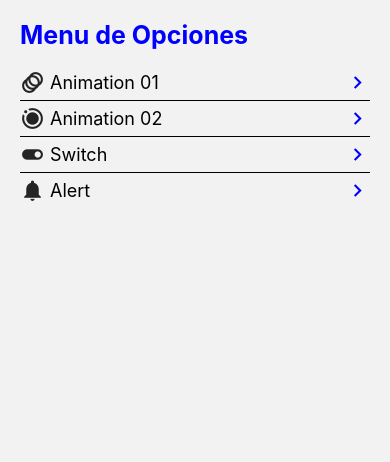
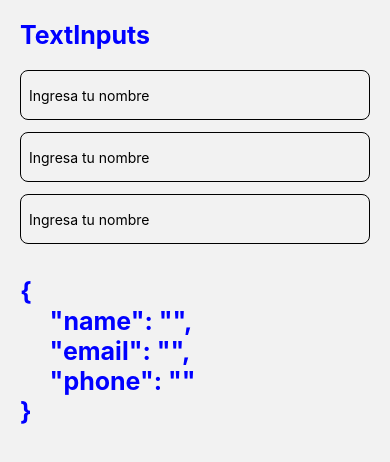
Before and after one commit to josueperezparejo/components-react-native, a React Native app: screen /TextInputsScreen in a window 390 px wide. Shown: the top 462 px of the page. Built offline with nearby package versions, Linux system fonts and the light colour scheme.

Commit message:
TextInputs

```diff
--- a/src/data/menuItems.tsx
+++ b/src/data/menuItems.tsx
@@ -21,4 +21,9 @@ export const menuItems:MenuItem[] = [
       icon: 'notifications',
       component: 'AlertScreen'
     },
+    {
+      name: 'TextInputs',
+      icon: 'edit',
+      component: 'TextInputsScreen'
+    },
   ]
--- a/src/navigation/StackNavigation.tsx
+++ b/src/navigation/StackNavigation.tsx
@@ -5,7 +5,8 @@ import {
     AnimationScreen01,
     AnimationScreen02,
     SwitchScreen,
-    AlertScreen
+    AlertScreen,
+    TextInputsScreen
 } from '../screens'
 
 
@@ -24,6 +25,7 @@ export const StackNavigation = () => {
             <Stack.Screen name="AnimationScreen02" component={AnimationScreen02} />
             <Stack.Screen name="SwitchScreen" component={SwitchScreen} />
             <Stack.Screen name="AlertScreen" component={AlertScreen} />
+            <Stack.Screen name="TextInputsScreen" component={TextInputsScreen} />
         </Stack.Navigator>
     )
 }
--- /dev/null
+++ b/src/screens/TextInputsScreen.tsx
@@ -0,0 +1,70 @@
+import { Keyboard, KeyboardAvoidingView, Platform, ScrollView, StyleSheet, TextInput, TouchableWithoutFeedback, View } from "react-native"
+import { styles } from "../theme/appTheme"
+import { HeaderTitle } from "../components"
+import { useState } from "react"
+
+export const TextInputsScreen = () => {
+
+    const [form, setForm] = useState({
+        name: '',
+        email: '',
+        phone: ''
+    })
+
+    const onChange = (value: string, field: string) => {
+        setForm({
+            ...form,
+            [field]: value
+        })
+    }
+
+    return (
+        <KeyboardAvoidingView
+            behavior={Platform.OS === 'ios' ? 'padding' : 'height'}
+        >
+            <ScrollView>
+                <TouchableWithoutFeedback onPress={Keyboard.dismiss}>
+                    <View style={styles.globalMargin}>
+                        <HeaderTitle title="TextInputs" />
+
+                        <TextInput
+                            style={stylesScreen.inputsStyles}
+                            placeholder="Ingresa tu nombre"
+                            autoCorrect={false}
+                            autoCapitalize="words"
+                            onChangeText={(value) => onChange(value, 'name')}
+                        />
+                        <TextInput
+                            style={stylesScreen.inputsStyles}
+                            placeholder="Ingresa tu nombre"
+                            autoCorrect={false}
+                            autoCapitalize="words"
+                            onChangeText={(value) => onChange(value, 'email')}
+                            keyboardType="email-address"
+                        />
+                        <TextInput
+                            style={stylesScreen.inputsStyles}
+                            placeholder="Ingresa tu nombre"
+                            autoCorrect={false}
+                            autoCapitalize="words"
+                            onChangeText={(value) => onChange(value, 'phone')}
+                            keyboardType="phone-pad"
+                        />
+
+                        <HeaderTitle title={JSON.stringify(form, null, 5)} />
+                    </View>
+                </TouchableWithoutFeedback>
+            </ScrollView>
+        </KeyboardAvoidingView>
+    )
+}
+
+const stylesScreen = StyleSheet.create({
+    inputsStyles: {
+        borderWidth: 1,
+        borderRadius: 8,
+        paddingHorizontal: 8,
+        height: 50,
+        marginBottom: 12
+    }
+});
--- a/src/screens/index.js
+++ b/src/screens/index.js
@@ -3,3 +3,4 @@ export * from './AnimationScreen01'
 export * from './AnimationScreen02'
 export * from './SwitchScreen'
 export * from './AlertScreen'
+export * from './TextInputsScreen'
```
